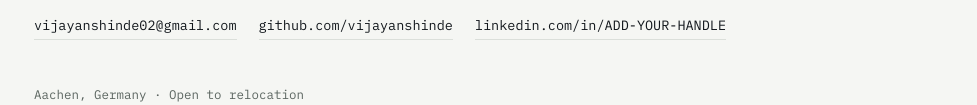
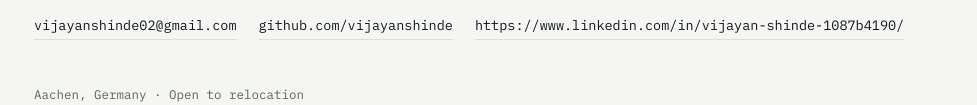
Before and after one commit to vijayanshinde/vijayanshinde.github.io, a plain HTML site: page index.html in a window 1280 px wide. Shown: the part 4050-4155 px from the top of the page, without its empty margins (150-1127 px from the left). Drawn offline with Linux system fonts and the light colour scheme.

Commit message:
index.html

```diff
--- a/index.html
+++ b/index.html
@@ -554,7 +554,7 @@
       <a href="mailto:vijayanshinde02@gmail.com">vijayanshinde02@gmail.com</a>
       <a href="https://github.com/vijayanshinde" target="_blank" rel="noopener">github.com/vijayanshinde</a>
       <!-- Add your LinkedIn URL here -->
-      <a href="#" target="_blank" rel="noopener">linkedin.com/in/ADD-YOUR-HANDLE</a>
+      <a href="#" target="_blank" rel="noopener">https://www.linkedin.com/in/vijayan-shinde-1087b4190/</a>
     </div>
     <p class="foot-note">Aachen, Germany · Open to relocation</p>
   </footer>
```
